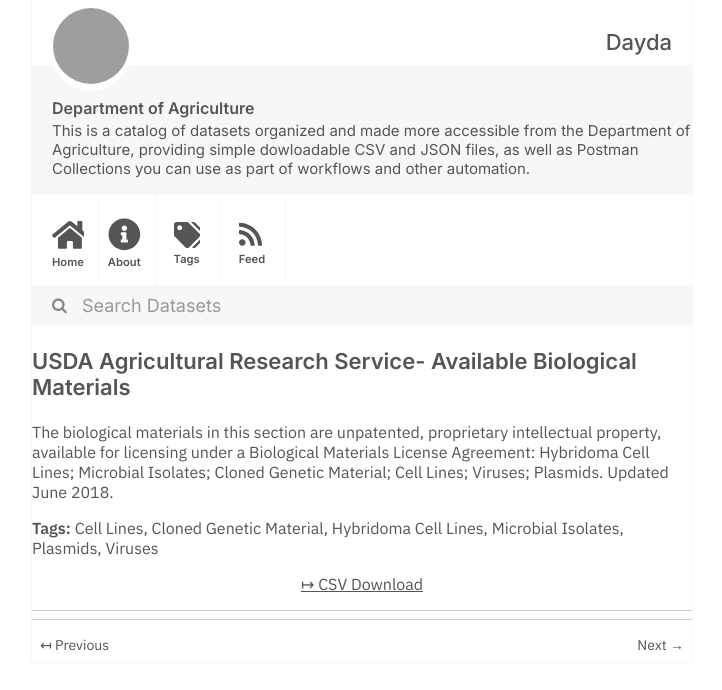
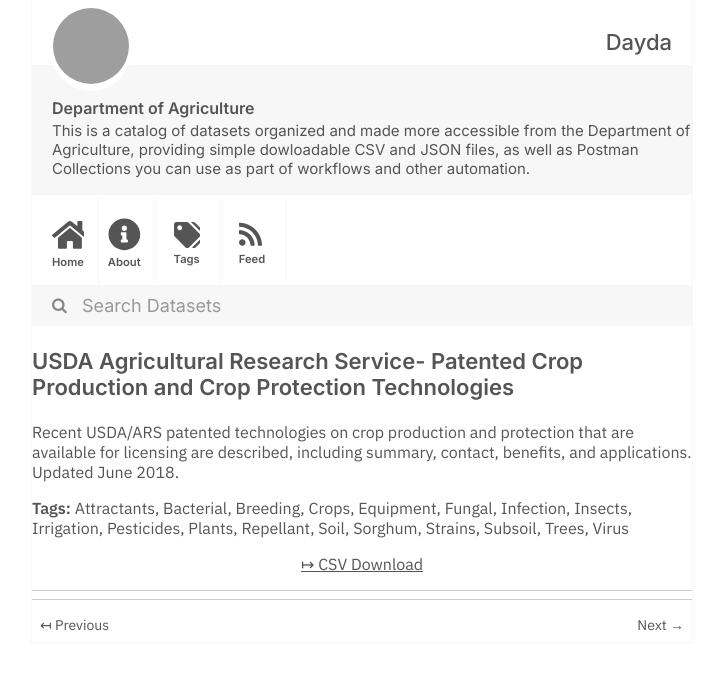
Before and after one commit to dayda-entities/department-of-agriculture, a Jekyll site: the page built from _posts/2020-11-10-usda-agricultural-research-ser.md, in a window 1280 px wide, cut to the strip 0-690 px from the top of the page. Shown: the whole strip, without its empty margins (278-1000 px from the left). Built offline with Jekyll 4.4.1, drawn with Linux system fonts in a browser that asks for light colours; grey boxes are pictures that could not be loaded.

Commit message:
Publish Data

```diff
--- a/_posts/2020-11-10-usda-agricultural-research-ser.md
+++ b/_posts/2020-11-10-usda-agricultural-research-ser.md
@@ -1,20 +1,34 @@
 ---
-title: USDA Agricultural Research Service- Available Biological Materials
-created: '2020-11-10T16:27:22.296725'
-modified: '2021-02-10T19:07:39.394903'
+title: >-
+  USDA Agricultural Research Service- Patented Crop Production and Crop
+  Protection Technologies
+created: '2020-11-10T16:27:22.755409'
+modified: '2021-02-10T19:07:45.733831'
 state: active
 type: dataset
 tags:
-  - Cell Lines
-  - Cloned Genetic Material
-  - Hybridoma Cell Lines
-  - Microbial Isolates
-  - Plasmids
-  - Viruses
+  - Attractants
+  - Bacterial
+  - Breeding
+  - Crops
+  - Equipment
+  - Fungal
+  - Infection
+  - Insects
+  - Irrigation
+  - Pesticides
+  - Plants
+  - Repellant
+  - Soil
+  - Sorghum
+  - Strains
+  - Subsoil
+  - Trees
+  - Virus
 groups: []
-csv_url: 'https://data.nal.usda.gov/system/files/biological-materials-2018-06.csv'
+csv_url: 'https://data.nal.usda.gov/system/files/Crop_Production_and_Protection.csv'
 json_url: ''
 layout: post
 
 ---
-<p>The biological materials in this section are unpatented, proprietary intellectual property, available for licensing under a Biological Materials License Agreement: Hybridoma Cell Lines; Microbial Isolates; Cloned Genetic Material; Cell Lines; Viruses; Plasmids. Updated June 2018.</p>
+<p>Recent USDA/ARS patented technologies on crop production and protection that are available for licensing are described, including summary, contact, benefits, and applications. Updated June 2018.</p>
```
